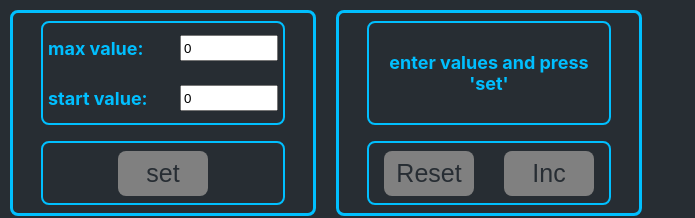
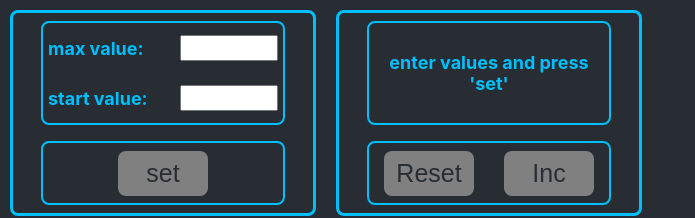
Before and after one commit to prixoddd/counter, a React (Create React App) app: page / in a window 1280 px wide. Shown: the top 218 px of the page, without its empty margins (0-695 px from the left). Built offline with nearby package versions, Linux system fonts and the light colour scheme.

Commit message:
v1 useEffect and localStorage // value if we set only max, set button is allowed...

```diff
--- a/src/Components/SbControll/SbControl.tsx
+++ b/src/Components/SbControll/SbControl.tsx
@@ -20,7 +20,7 @@ export function SbControl(props: PropsType) {
         console.log('max or min changed')
         localStorage.setItem('startValue', JSON.stringify(props.startValue));
         localStorage.setItem('maxValue', JSON.stringify(props.maxValue));
-        if (props.maxValue === 0 || props.startValue === 0) {
+        if (props.maxValue === 0 ) {
             props.setDisabledButton(true)
         } else {
             if (props.maxValue < props.startValue) {
@@ -73,7 +73,7 @@ export function SbControl(props: PropsType) {
                     <input type="number"
                            className={disabledMax()}
                            onChange={onChangeMax}
-                        value={props.maxValue}
+                        value={props.maxValue === 0 ? '' : props.maxValue}
                     />
                 </div>
                 <div className={s.textInput}>
@@ -81,7 +81,7 @@ export function SbControl(props: PropsType) {
                     <input type="number"
                            className={disabledStart()}
                            onChange={onChangeStart}
-                        value={props.startValue}
+                        value={props.startValue === 0 ? '' : props.startValue}
                     />
                 </div>
             </div>
```
